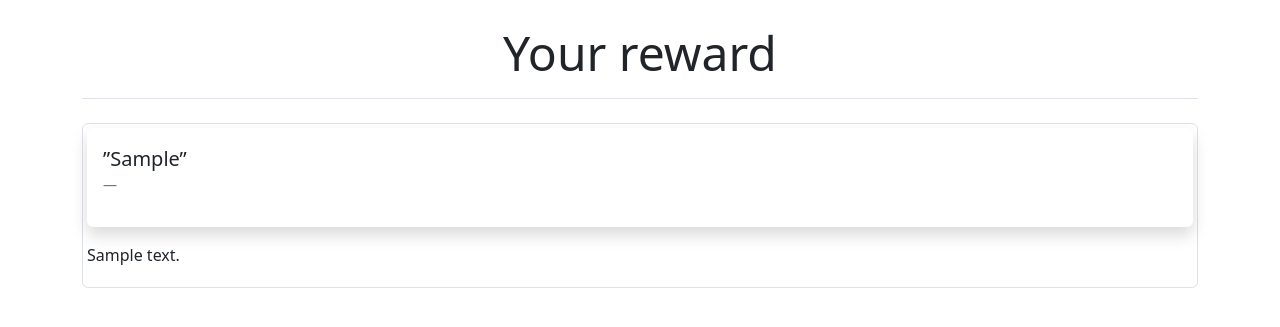
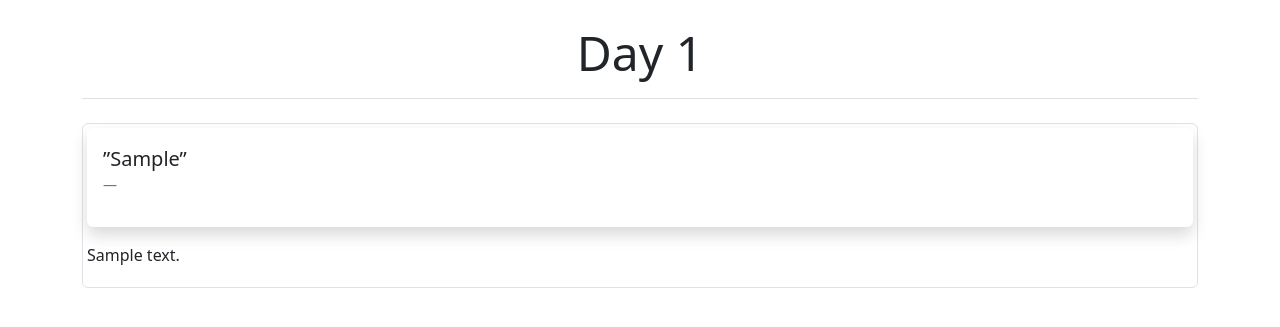
Before and after one commit to filutekartur/Advent_Calendar, a Django app: page /day/1 in a window 1280 px wide. Shown: the part 56-383 px from the top of the page. Run offline with Django 5.2, Linux system fonts and the light colour scheme; a user stored in the database is signed in; tables that the repository leaves empty hold one stand-in row (values such as "Sample post"); some libraries are stand-ins or nearby versions.

Commit message:
number of day as title on day page

```diff
--- a/advent_calendar/templates/advent_calendar/day.html
+++ b/advent_calendar/templates/advent_calendar/day.html
@@ -2,7 +2,7 @@
 {% load static %}
 {% load adv_cal_tags %}
 {% block page_header %}
-  <h1 class="display-5 text-center">Your reward</h1>
+  <h1 class="display-5 text-center">Day {{day.day}}</h1>
 {% endblock page_header %}
 
 {% block content %}
```
